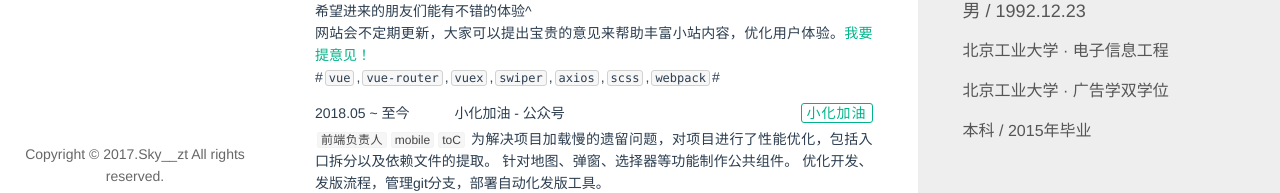
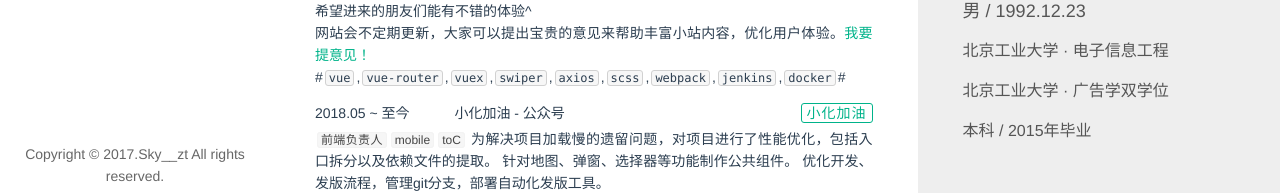
Before and after one commit to boyzhaotian/server-frontend, a Vue app: page /resume in a window 1280 px wide. Shown: the part 529-722 px from the top of the page. Built offline with nearby package versions, Linux system fonts and the light colour scheme; a web font is replaced by a local one.

Commit message:
edit resume

```diff
--- a/src/views/Resume.vue
+++ b/src/views/Resume.vue
@@ -95,7 +95,7 @@
                                           把新技术、新设计运用起来制作的站点，及博客、作品集、个人小站于一身，希望进来的朋友们能有不错的体验^
                                           <br>网站会不定期更新，大家可以提出宝贵的意见来帮助丰富小站内容，优化用户体验。<span style="color:#00b38a" @click="$router.push({name:'contact'})">我要提意见！</span>
 
-                                        <br>#<em>vue</em>,<em>vue-router</em>,<em>vuex</em>,<em>swiper</em>,<em>axios</em>,<em>scss</em>,<em>webpack</em>#
+                                        <br>#<em>vue</em>,<em>vue-router</em>,<em>vuex</em>,<em>swiper</em>,<em>axios</em>,<em>scss</em>,<em>webpack</em>,<em>jenkins</em>,<em>docker</em>#
                                     </p>
                                 </div>
                             </div>
@@ -220,6 +220,7 @@
                                 <li><p class=section-content><i class="iconfont icon-dot"></i>精通<em>html/css/javascript</em>，熟练掌握<em>Vue</em>、<em>jQuery</em>，掌握<em>reactjs</em>、<em>angular</em>等前端框架。</p></li>
                                 <li><p class=section-content><i class="iconfont icon-dot"></i>精通<em>PC端</em>，<em>H5/APP</em>端的前端设计模式，熟悉<em>Webpack</em>、<em>gulp</em>等前端构建工具。</p></li>
                                 <li><p class=section-content><i class="iconfont icon-dot"></i>熟悉数据库基本操作，可使用<em>PHP</em>、<em>Nodejs</em>、<em>java</em>、<em>Python</em>等语言进行服务端开发。</p></li>
+                                <li><p class=section-content><i class="iconfont icon-dot"></i>熟练使用<em>docker</em>、<em>jenkins</em>等自动化构建工具</p></li>
                                 <li><p class=section-content><i class="iconfont icon-dot"></i>重视<em>用户体验</em>，有一定<em>视觉设计</em>能力。</p></li>
                                 <!-- <li><p class=section-content><i class="iconfont icon-dot"></i>懂<em>设计</em>，重视<em>用户体验</em>与<em>代码可维护性</em>。</p></li> -->
                                 <!-- <li><p class=section-content><i class="iconfont icon-dot"></i>善于使用<em>CSS特性</em><em>打包</em><em>代码优化</em><em>合并请求</em>等方式来进行前端优化。</p></li> -->
```
